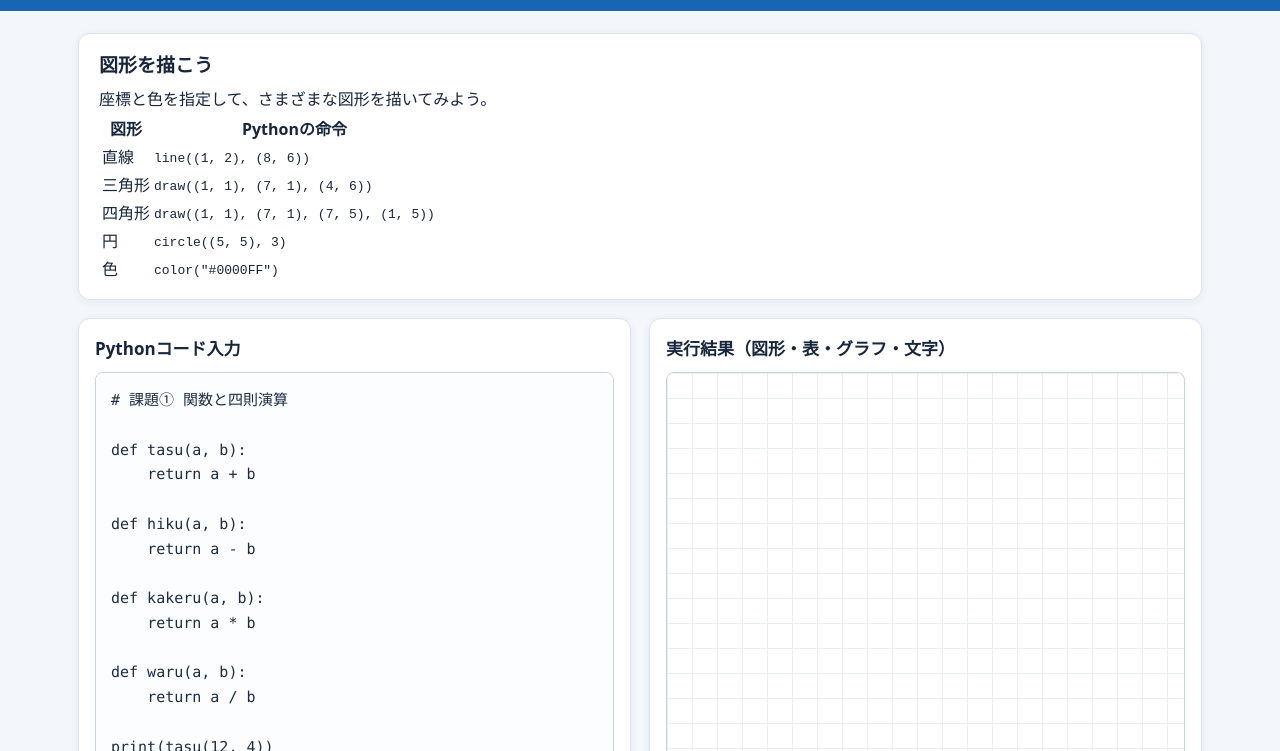
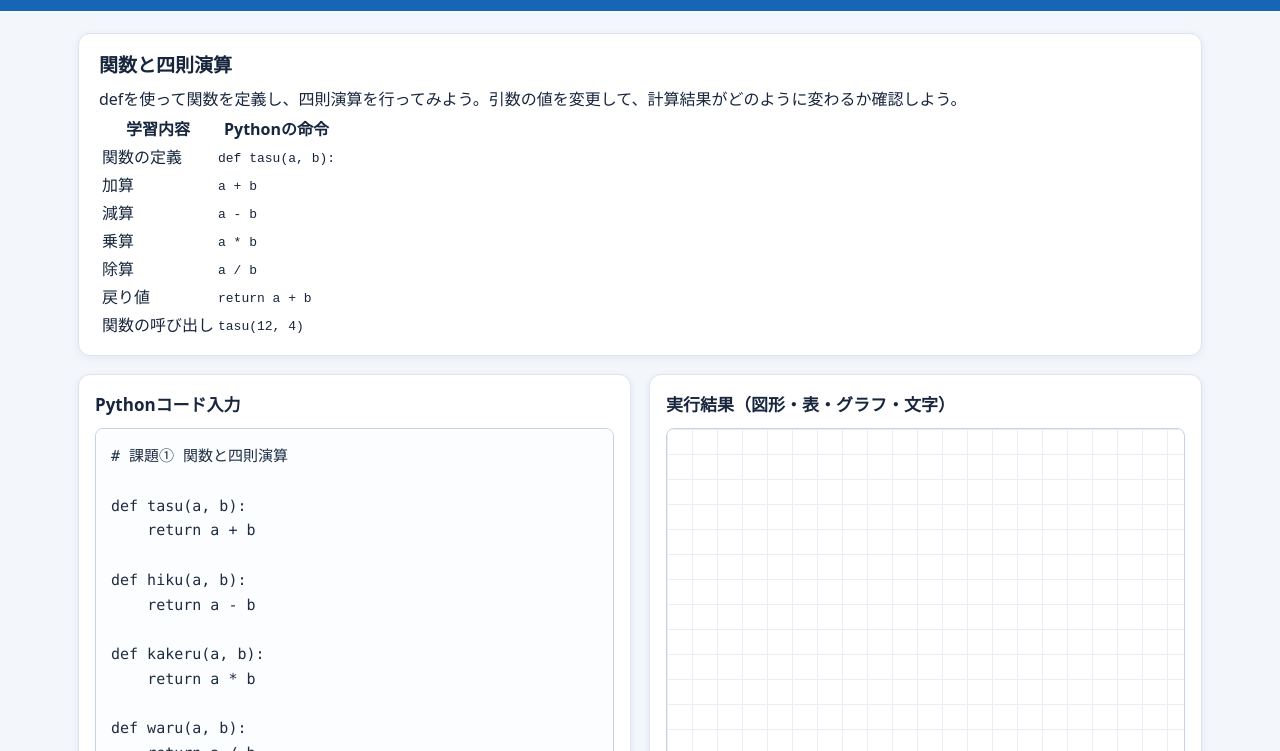
Before and after one commit to knsk001/PYL, a plain HTML site: page index.html in a window 1280 px wide. Shown: the part 49-800 px from the top of the page. Drawn offline with Linux system fonts and the light colour scheme.

Commit message:
Update index.html

```diff
--- a/index.html
+++ b/index.html
@@ -12,35 +12,48 @@
 
 
 <section class="task">
-  <h2>図形を描こう</h2>
-  <p>座標と色を指定して、さまざまな図形を描いてみよう。</p>
+
+<h2>関数と四則演算</h2>
+<p>defを使って関数を定義し、四則演算を行ってみよう。引数の値を変更して、計算結果がどのように変わるか確認しよう。</p>
+
 
 <table class="shape-guide">
   <tr>
-      <th>図形</th>
+    <th>学習内容</th>
     <th>Pythonの命令</th>
   </tr>
   <tr>
-      <td>直線</td>
-      <td><code>line((1, 2), (8, 6))</code></td>
+    <td>関数の定義</td>
+    <td><code>def tasu(a, b):</code></td>
   </tr>
   <tr>
-      <td>三角形</td>
-      <td><code>draw((1, 1), (7, 1), (4, 6))</code></td>
+    <td>加算</td>
+    <td><code>a + b</code></td>
   </tr>
   <tr>
-      <td>四角形</td>
-      <td><code>draw((1, 1), (7, 1), (7, 5), (1, 5))</code></td>
+    <td>減算</td>
+    <td><code>a - b</code></td>
   </tr>
   <tr>
-      <td>円</td>
-      <td><code>circle((5, 5), 3)</code></td>
+    <td>乗算</td>
+    <td><code>a * b</code></td>
   </tr>
   <tr>
-      <td>色</td>
-      <td><code>color("#0000FF")</code></td>
+    <td>除算</td>
+    <td><code>a / b</code></td>
+  </tr>
+  <tr>
+    <td>戻り値</td>
+    <td><code>return a + b</code></td>
+  </tr>
+  <tr>
+    <td>関数の呼び出し</td>
+    <td><code>tasu(12, 4)</code></td>
   </tr>
 </table>
+
+
+
 </section>
 
 <div class="workspace">
```
Lines whose indentation alone changed are shown as unchanged.
